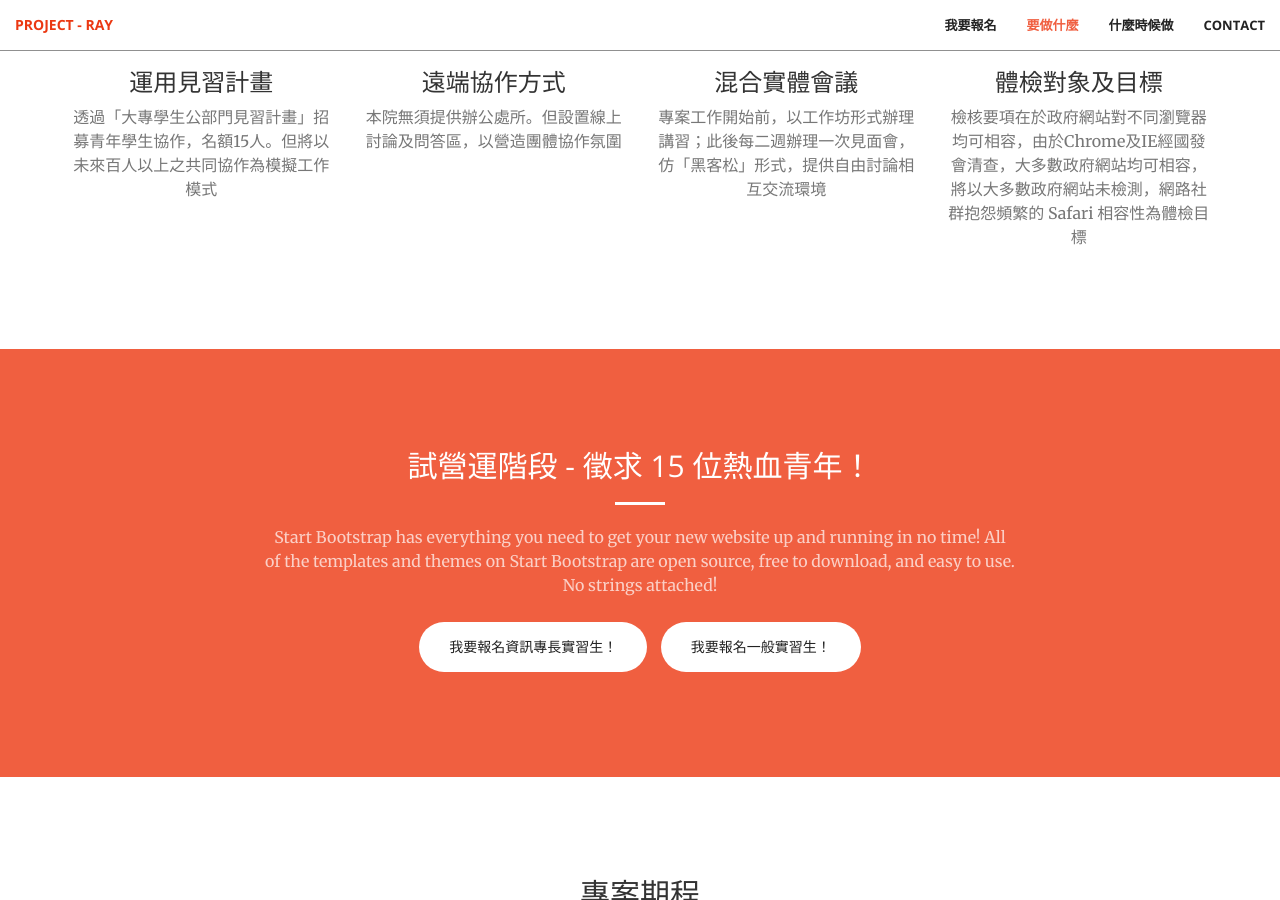
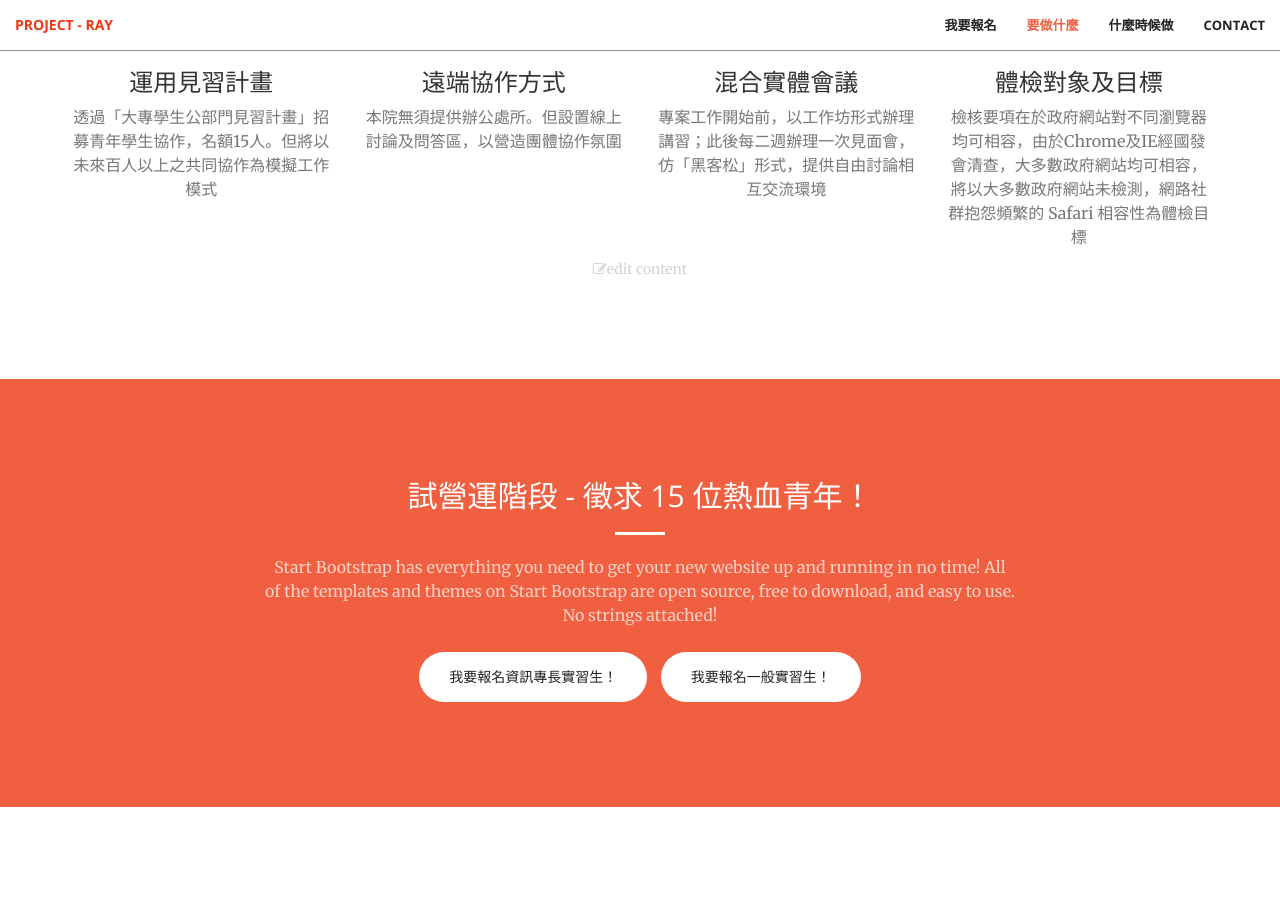
Before and after one commit to PDIS/ray2018, a Jekyll site: the page built from docs/index.html, in a window 1280 px wide and 900 px high, scrolled down 1103 px. Built offline with Jekyll 4.4.1, drawn with Linux system fonts in a browser that asks for light colours.

Commit message:
intro 可以編輯囉～

```diff
--- a/docs/_includes/services.html
+++ b/docs/_includes/services.html
@@ -2,7 +2,7 @@
     <div class="container">
         <div class="row">
             <div class="col-lg-12 text-center">
-                <h2 class="section-heading">專案目標</h2>
+                <h2 class="section-heading">{{site.data.intro.title}}</h2>
                 <p>
 
                 </p>
@@ -12,34 +12,18 @@
     </div>
     <div class="container">
         <div class="row">
+            {% for item in site.data.intro.items%}
             <div class="col-lg-3 col-md-6 text-center">
                 <div class="service-box">
-                    <i class="fa fa-4x fa-diamond wow bounceIn text-primary"></i>
-                    <h3>運用見習計畫</h3>
-                    <p class="text-muted">透過「大專學生公部門見習計畫」招募青年學生協作，名額15人。但將以未來百人以上之共同協作為模擬工作模式</p>
+                    <i class="fa fa-4x {{item.icon}} wow bounceIn text-primary"></i>
+                    <h3>{{item.title}}</h3>
+                    <p class="text-muted">{{item.content}}</p>
                 </div>
             </div>
-            <div class="col-lg-3 col-md-6 text-center">
-                <div class="service-box">
-                    <i class="fa fa-4x fa-laptop wow bounceIn text-primary" data-wow-delay=".1s"></i>
-                    <h3>遠端協作方式</h3>
-                    <p class="text-muted">本院無須提供辦公處所。但設置線上討論及問答區，以營造團體協作氛圍</p>
-                </div>
-            </div>
-            <div class="col-lg-3 col-md-6 text-center">
-                <div class="service-box">
-                    <i class="fa fa-4x fa-exchange wow bounceIn text-primary" data-wow-delay=".2s"></i>
-                    <h3>混合實體會議</h3>
-                    <p class="text-muted">專案工作開始前，以工作坊形式辦理講習；此後每二週辦理一次見面會，仿「黑客松」形式，提供自由討論相互交流環境</p>
-                </div>
-            </div>
-            <div class="col-lg-3 col-md-6 text-center">
-                <div class="service-box">
-                    <i class="fa fa-4x fa-apple wow bounceIn text-primary" data-wow-delay=".3s"></i>
-                    <h3>體檢對象及目標</h3>
-                    <p class="text-muted">檢核要項在於政府網站對不同瀏覽器均可相容，由於Chrome及IE經國發會清查，大多數政府網站均可相容，將以大多數政府網站未檢測，網路社群抱怨頻繁的 Safari 相容性為體檢目標</p>
-                </div>
-            </div>
+            {% endfor %}
         </div>
     </div>
+    <a class="edit text-center" href="{{site.github.repository_url}}/edit/master/docs/_data/intro.json">
+        <i class="fa fa-edit wow bounceIn text-default" data-wow-delay=".3s"></i>edit content
+    </a>
 </section>
```
Also changed, not shown: docs/_data/intro.json (added, +24 -0 lines).
